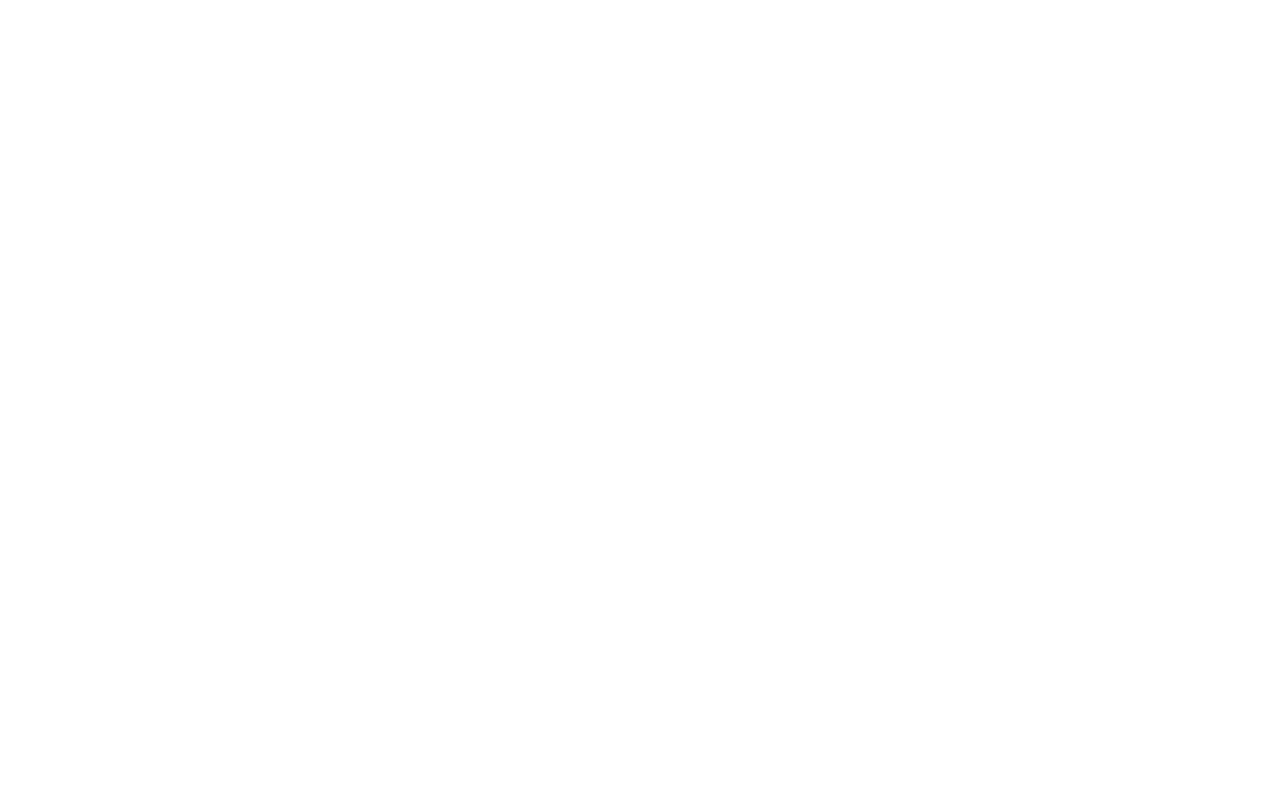
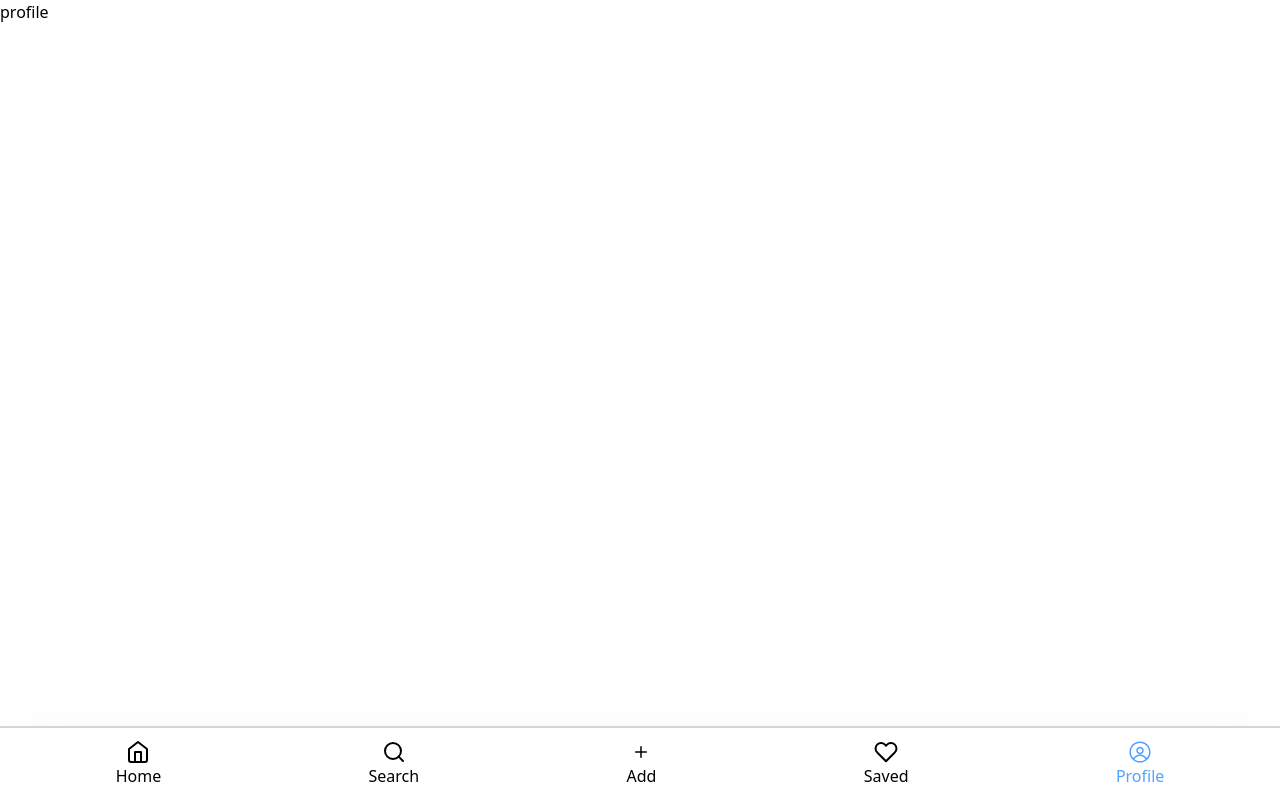
Before and after one commit to o064/REstate-front-end, a React (Vite) app: page /profile in a window 1280 px wide. Built offline with nearby package versions, Linux system fonts and the light colour scheme.

Commit message:
Create Nav

```diff
--- a/package.json
+++ b/package.json
@@ -16,6 +16,7 @@
     "react": "^19.1.1",
     "react-dom": "^19.1.1",
     "react-hook-form": "^7.64.0",
+    "react-icons": "^5.5.0",
     "react-redux": "^9.2.0",
     "react-router": "^7.9.3",
     "react-router-dom": "^7.9.3",
--- a/src/App.tsx
+++ b/src/App.tsx
@@ -1,10 +1,21 @@
-import { createBrowserRouter, RouterProvider } from 'react-router';
+import { createBrowserRouter, createRoutesFromElements, Route, RouterProvider } from 'react-router';
+import Layout from './layout/Layout';
+import Home from './pages/Home';
+import Profile from './pages/Profile';
 
-const router = createBrowserRouter([{}]);
+const router = createBrowserRouter(createRoutesFromElements(
+  <>
+  <Route path='/' element={<Layout/>}>
+  <Route index element={<Home/>}/>
+  <Route path='/profile' element={<Profile/>}/>
+  </Route>
+
+  </>
+));
 
 function App() {
   return <div>
-
+    <RouterProvider router={router}/>
   </div>;
 }
 
--- /dev/null
+++ b/src/components/nav/Nav.tsx
@@ -0,0 +1,65 @@
+import { FiHeart, FiHome, FiSearch } from "react-icons/fi";
+import { IoIosAdd } from "react-icons/io";
+import { RxAvatar } from "react-icons/rx";
+import { NavLink } from "react-router";
+
+
+interface IProps { }
+
+const Nav = ({ }: IProps) => {
+
+    return (
+        <>
+            <nav className="shadow-2xl p-3 fixed bottom-0 z-50 w-full border-t-2 border-gray-300">
+                <ul className="flex justify-around">
+                    <NavLink to={'/'} >
+                        <li>
+                        <div className="flex flex-col items-center justify-center">
+                            <span className="text-xl md:text-2xl"><FiHome /></span>
+                            <p>Home</p>
+                        </div>
+                    </li>
+                    </NavLink>
+
+                   <NavLink to={'/search'}>
+                     <li className="">
+                        <div className="flex flex-col items-center justify-center">
+                            <span className="text-xl md:text-2xl"><FiSearch /></span>
+                            <p>Search</p>
+                        </div>
+                    </li>
+                   </NavLink>
+
+                   <NavLink to={'/add'}>
+                                       <li>
+                        <div className="flex flex-col items-center justify-center">
+                            <span className="text-xl md:text-2xl"><IoIosAdd /></span>
+                            <p>Add</p>
+                        </div>
+                    </li>
+                   </NavLink>
+
+                   <NavLink to={'/saved'}>
+                                       <li>
+                        <div className="flex flex-col items-center justify-center ">
+                            <span className="text-xl md:text-2xl"><FiHeart /></span>
+                            <p>Saved</p>
+                        </div>
+                    </li>
+                   </NavLink>
+
+                 <NavLink to={'/profile'}>
+                       <li>
+                        <div className="flex flex-col items-center justify-center ">
+                            <span className="text-xl md:text-2xl"><RxAvatar /></span>
+                            <p>Profile</p>
+                        </div>
+                    </li>
+                 </NavLink>
+
+                </ul>
+            </nav >
+        </>
+    )
+}
+export default Nav
--- a/src/index.css
+++ b/src/index.css
@@ -1,71 +1,4 @@
 @import "tailwindcss";
-
-
-:root {
-  font-family: system-ui, Avenir, Helvetica, Arial, sans-serif;
-  line-height: 1.5;
-  font-weight: 400;
-
-  color-scheme: light dark;
-  color: rgba(255, 255, 255, 0.87);
-  background-color: #242424;
-
-  font-synthesis: none;
-  text-rendering: optimizeLegibility;
-  -webkit-font-smoothing: antialiased;
-  -moz-osx-font-smoothing: grayscale;
+.active{
+    @apply text-blue-400
 }
-
-a {
-  font-weight: 500;
-  color: #646cff;
-  text-decoration: inherit;
-}
-a:hover {
-  color: #535bf2;
-}
-
-body {
-  margin: 0;
-  display: flex;
-  place-items: center;
-  min-width: 320px;
-  min-height: 100vh;
-}
-
-h1 {
-  font-size: 3.2em;
-  line-height: 1.1;
-}
-
-button {
-  border-radius: 8px;
-  border: 1px solid transparent;
-  padding: 0.6em 1.2em;
-  font-size: 1em;
-  font-weight: 500;
-  font-family: inherit;
-  background-color: #1a1a1a;
-  cursor: pointer;
-  transition: border-color 0.25s;
-}
-button:hover {
-  border-color: #646cff;
-}
-button:focus,
-button:focus-visible {
-  outline: 4px auto -webkit-focus-ring-color;
-}
-
-@media (prefers-color-scheme: light) {
-  :root {
-    color: #213547;
-    background-color: #ffffff;
-  }
-  a:hover {
-    color: #747bff;
-  }
-  button {
-    background-color: #f9f9f9;
-  }
-}
--- /dev/null
+++ b/src/layout/Layout.tsx
@@ -0,0 +1,15 @@
+import { Outlet } from "react-router"
+import Nav from "../components/nav/Nav"
+
+interface IProps {}
+
+const Layout = ({} : IProps) => {
+
+  return (
+    <>
+    <Nav/>
+    <Outlet/>
+    </>
+  )
+}
+export default Layout
--- /dev/null
+++ b/src/pages/Home.tsx
@@ -0,0 +1,11 @@
+interface IProps {}
+
+const Home = ({} : IProps) => {
+
+  return (
+    <>
+    Home
+    </>
+  )
+}
+export default Home
--- /dev/null
+++ b/src/pages/Profile.tsx
@@ -0,0 +1,11 @@
+interface IProps {}
+
+const Profile = ({} : IProps) => {
+
+  return (
+    <>
+    profile
+    </>
+  )
+}
+export default Profile
--- a/src/store.ts
+++ b/src/store.ts
@@ -2,6 +2,7 @@
 
 const store = configureStore({
   reducer: {
+
   },
 })
 export default store;
```
Also changed, not shown: 1 other file (tests, documents, lock files or other folders).
